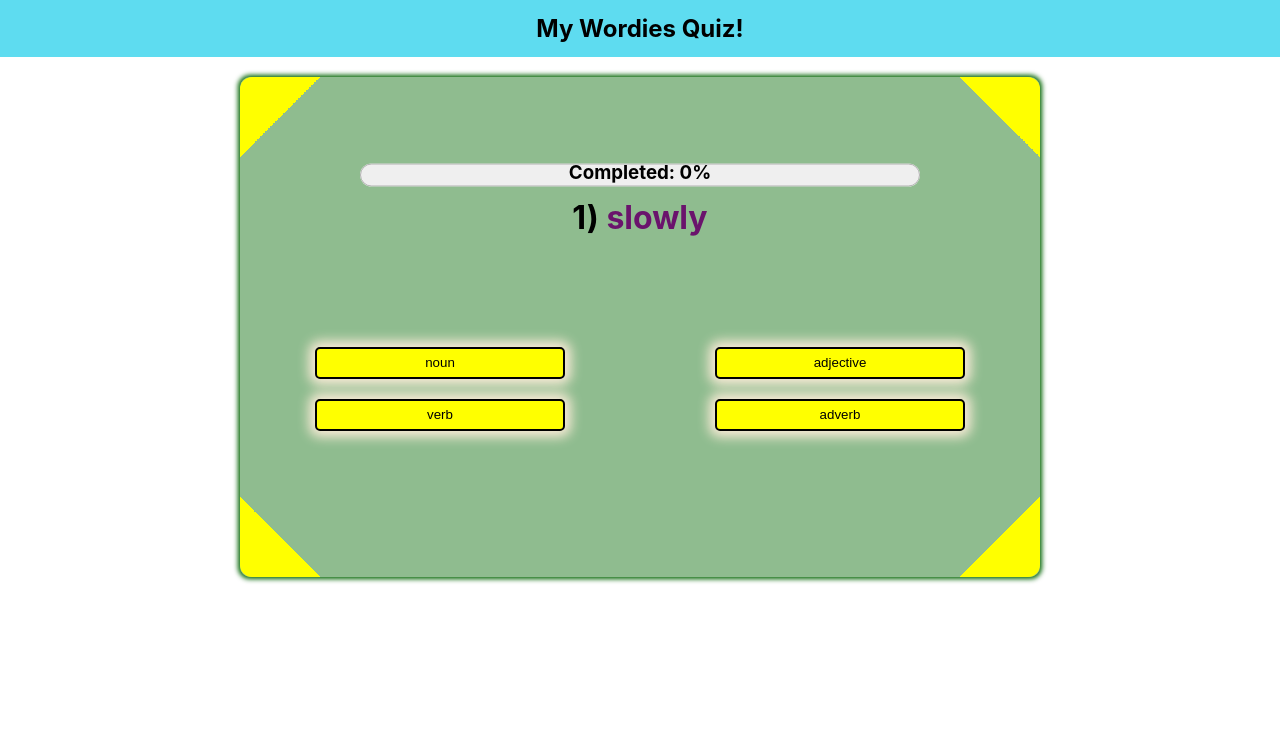
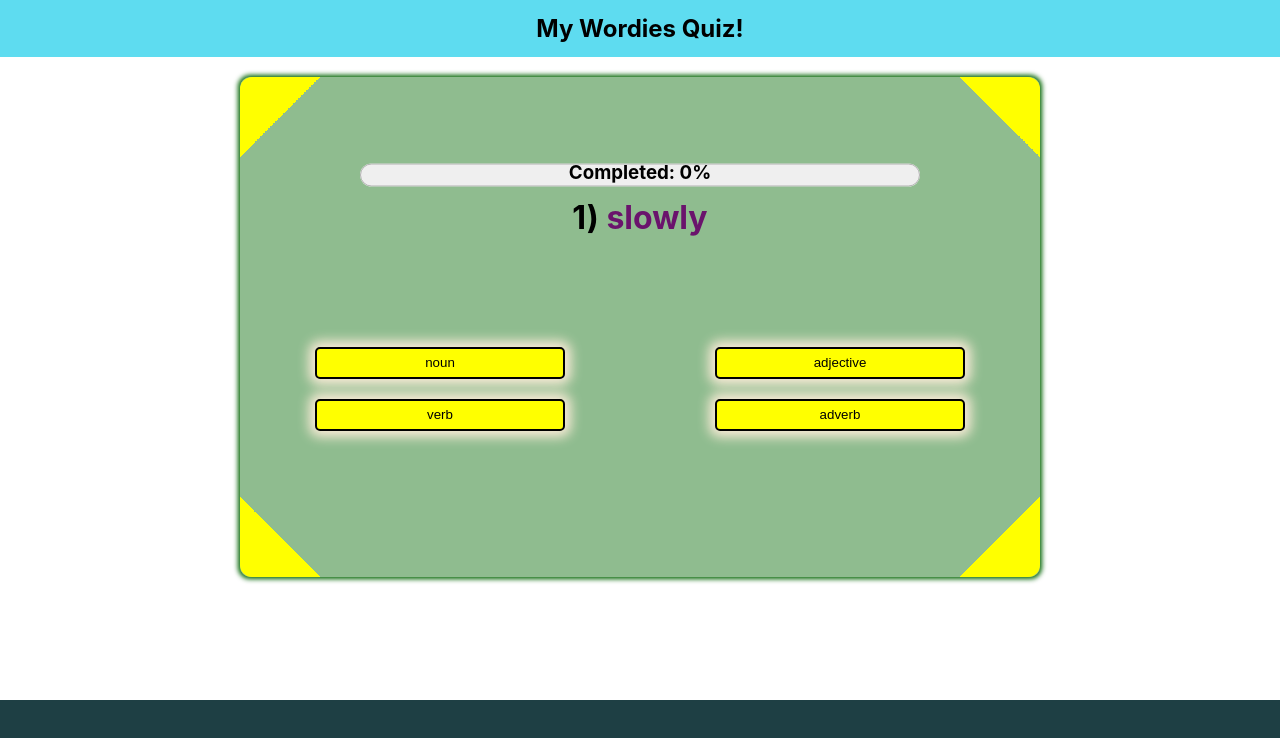
Before and after one commit to Deadreyo/my-wordies-quiz-app, a React (Create React App) app in the folder app-frontend/: page /play in a window 1280 px wide. Shown: the top 738 px of the page. Built offline with nearby package versions, Linux system fonts and the light colour scheme.

Commit message:
fixed footer!!!!

```diff
--- a/app-frontend/src/components/App.css
+++ b/app-frontend/src/components/App.css
@@ -1,3 +1,5 @@
 .App {
   text-align: center;
+  padding-bottom: 100px;
+  height: 100%;
 }
--- a/app-frontend/src/components/App.tsx
+++ b/app-frontend/src/components/App.tsx
@@ -1,14 +1,18 @@
 import React from 'react';
 import './App.css';
+import Footer from './Footer/Footer';
 import Header from './Header/Header';
 import Main from './Main/Main';
 
 function App() {
   return (
+    <>
     <div className="App">
       <Header />
       <Main />
     </div>
+    <Footer />
+    </>
   );
 }
 
--- a/app-frontend/src/components/Footer/Footer.css
+++ b/app-frontend/src/components/Footer/Footer.css
@@ -1,6 +1,6 @@
 
 footer {
-    height: 200px;
+    height: 100px;
     background-color: #1e3f44;
     position: absolute;
     bottom: 0;
--- a/app-frontend/src/components/Main/Play-Screen/Play-Screen.tsx
+++ b/app-frontend/src/components/Main/Play-Screen/Play-Screen.tsx
@@ -2,13 +2,12 @@ import { useEffect, useRef, useState } from 'react'
 import { useNavigate } from 'react-router-dom'
 import './Play-Screen.css'
 import * as PlayScreenAPI from '../../../utils/api/PlayScreenAPI'
-import shuffleArray from '../../../utils/helpers/shuffleArray'
 import AnswerButton from './Answer-Button'
 import Loading from '../../Error-Components/Loading'
 import ProgressBar from './ProgressBar'
 
 // Decides how many questions. Maximum 15.
-const numberOfQuestions = 3;
+const numberOfQuestions = 10;
 
 export default function PlayScreen({ changeScore, changeFinish }: PlayScreenProps) {
     // This state will be responsible for the list of words.
--- a/app-frontend/src/index.css
+++ b/app-frontend/src/index.css
@@ -6,7 +6,12 @@ button {
   cursor: pointer;
 }
 
+html {
+    height: 100%;
+}
+
 body {
+    height: 100%;
     margin: 0;
     font-family: -apple-system, BlinkMacSystemFont, 'Segoe UI', 'Roboto', 'Oxygen',
         'Ubuntu', 'Cantarell', 'Fira Sans', 'Droid Sans', 'Helvetica Neue',
@@ -19,3 +24,9 @@ code {
   font-family: source-code-pro, Menlo, Monaco, Consolas, 'Courier New',
     monospace;
 }
+
+#root {
+    height: fit-content;
+    min-height: 100%;
+    position: relative;
+}
```
Lines whose indentation alone changed are shown as unchanged.
